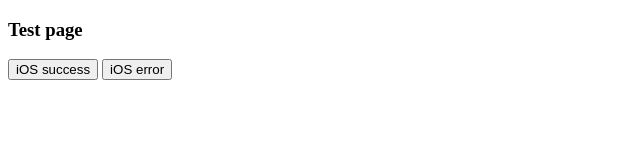
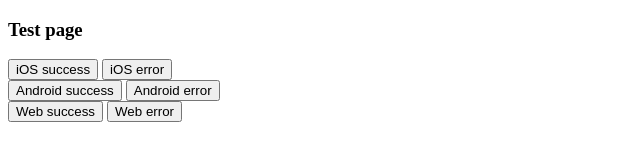
Before and after one commit to dsoegijono/page2go, a plain HTML site: page index.html in a window 1280 px wide. Shown: the whole page, without its empty margins (0-640 px from the left). Drawn offline with Linux system fonts and the light colour scheme.

Commit message:
Add Android and Web buttons

```diff
--- a/index.html
+++ b/index.html
@@ -9,14 +9,14 @@
     <button onclick="iOSSuccess()">iOS success</button>
     <button onclick="iOSError()">iOS error</button>
   </div>
-  <!-- <div>
+  <div>
     <button onclick="androidSuccess()">Android success</button>
     <button onclick="androidError()">Android error</button>
-  </div> -->
-  <!-- <div>
+  </div>
+  <div>
     <button onclick="webSuccess()">Web success</button>
     <button onclick="webError()">Web error</button>
-  </div> -->
+  </div>
   <p id="logMessage"></p>
 
   <script>
@@ -42,17 +42,21 @@
       window.webkit.messageHandlers.mobile.postMessage(JSON.stringify(errorMessage));
     }
 
-    // function androidSuccess() {
-    //   window.webkit.messageHandlers.onPaymentSuccess.postMessage(JSON.stringify(successMessage));
-    // }
-    //
-    // function android() {
-    //   window.webkit.messageHandlers.onPaymentError.postMessage(JSON.stringify(errorMessage));
-    // }
-    //
-    // function webSuccess() {
-    //   window.postMessage(JSON.stringify(successMessage));
-    // }
+    function androidSuccess() {
+      Android.onPaymentSuccess(JSON.stringify(successMessage));
+    }
+
+    function android() {
+      Android.onPaymentError(JSON.stringify(errorMessage));
+    }
+
+    function webSuccess() {
+      window.opener.postMessage(JSON.stringify(successMessage));
+    }
+
+    function webError() {
+      window.opener.postMessage(JSON.stringify(errorMessage));
+    }
   </script>
 </body>
 </html>
```
